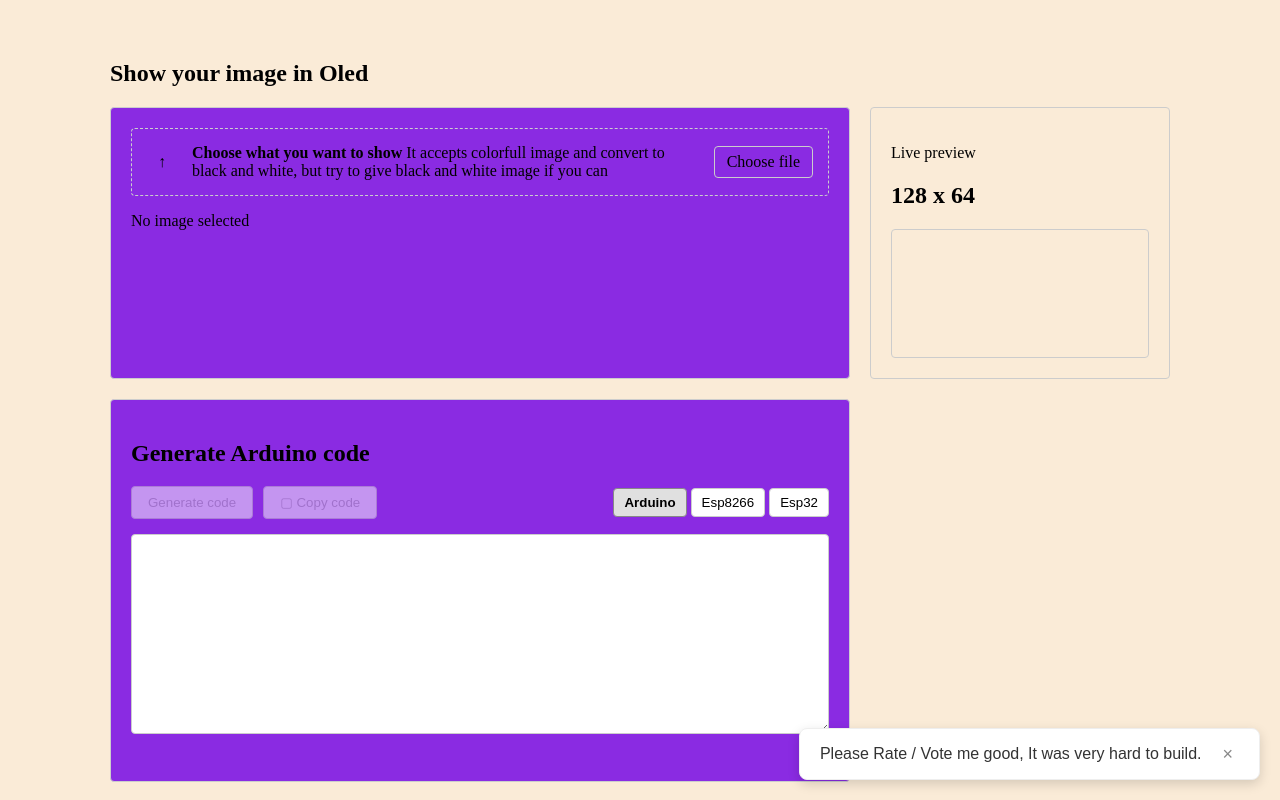
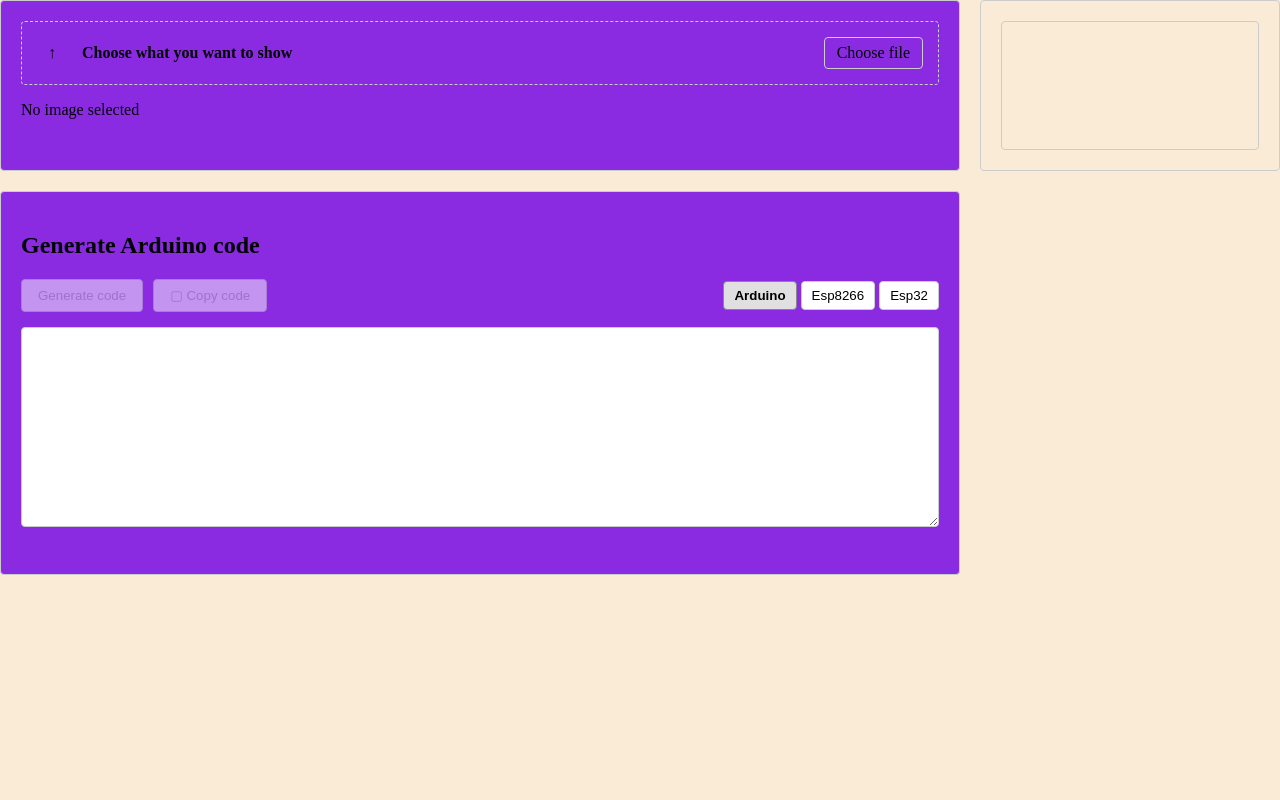
Before and after one commit to Tanzil-Alam/Bitmap-Generator, a plain HTML site: page index.html in a window 1280 px wide. Drawn offline with Linux system fonts and the light colour scheme.

Commit message:
Fix HTML structure and remove unnecessary elements

```diff
--- a/index.html
+++ b/index.html
@@ -13,16 +13,6 @@
 </head>
 
 <body>
-   <div id="rating-popup"
-    style="position: fixed; bottom: 20px; right: 20px; background: #ffffff; color: #333333; padding: 15px 20px; border-radius: 8px; box-shadow: 0 4px 12px rgba(0,0,0,0.15); display: flex; align-items: center; gap: 15px; font-family: sans-serif; z-index: 9999; border: 1px solid #eee;">
-    <span>Please Rate / Vote me good, It was very hard to build.</span>
-    <button onclick="document.getElementById('rating-popup').remove()"
-      style="background: none; border: none; font-size: 18px; cursor: pointer; color: #888888; line-height: 1;">&times;</button>
-  </div>
-
-  <main class="app-shell">
-    <section class="intro" aria-labelledby="page-title">
-      <H1>Show your image in Oled</H1>
   </section>
 
   <section class="workspace" aria-label="Bitmap generator">
@@ -37,8 +27,6 @@
         <span class="upload-icon" aria-hidden="true">↑</span>
         <span class="file-picker-copy">
           <strong>Choose what you want to show</strong>
-            <span>It accepts colorfull image and convert to black and white, but try to give black and white image if
-              you can</span>
         </span>
         <span class="browse-button">Choose file</span>
       </label>
@@ -48,10 +36,6 @@
 
     <aside class="card preview-card" aria-labelledby="preview-title">
       <div class="preview-heading">
-          <div>
-            <p class="eyebrow">Live preview</p>
-            <h2 id="preview-title">128 x 64</h2>
-          </div>
       </div>
       <div class="preview-frame">
         <div id="preview-placeholder" class="preview-placeholder">
```
Lines whose indentation alone changed are shown as unchanged.
